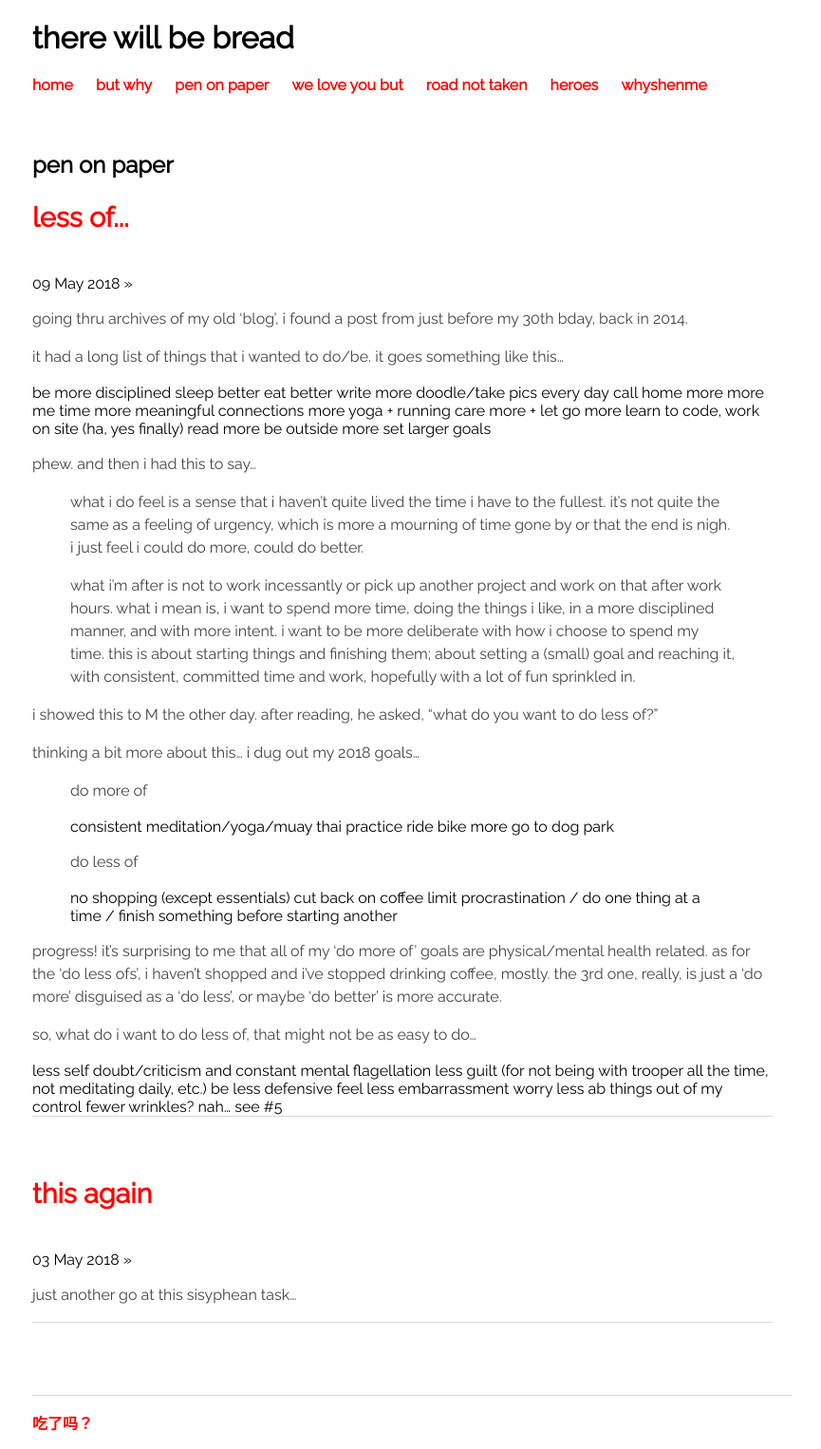
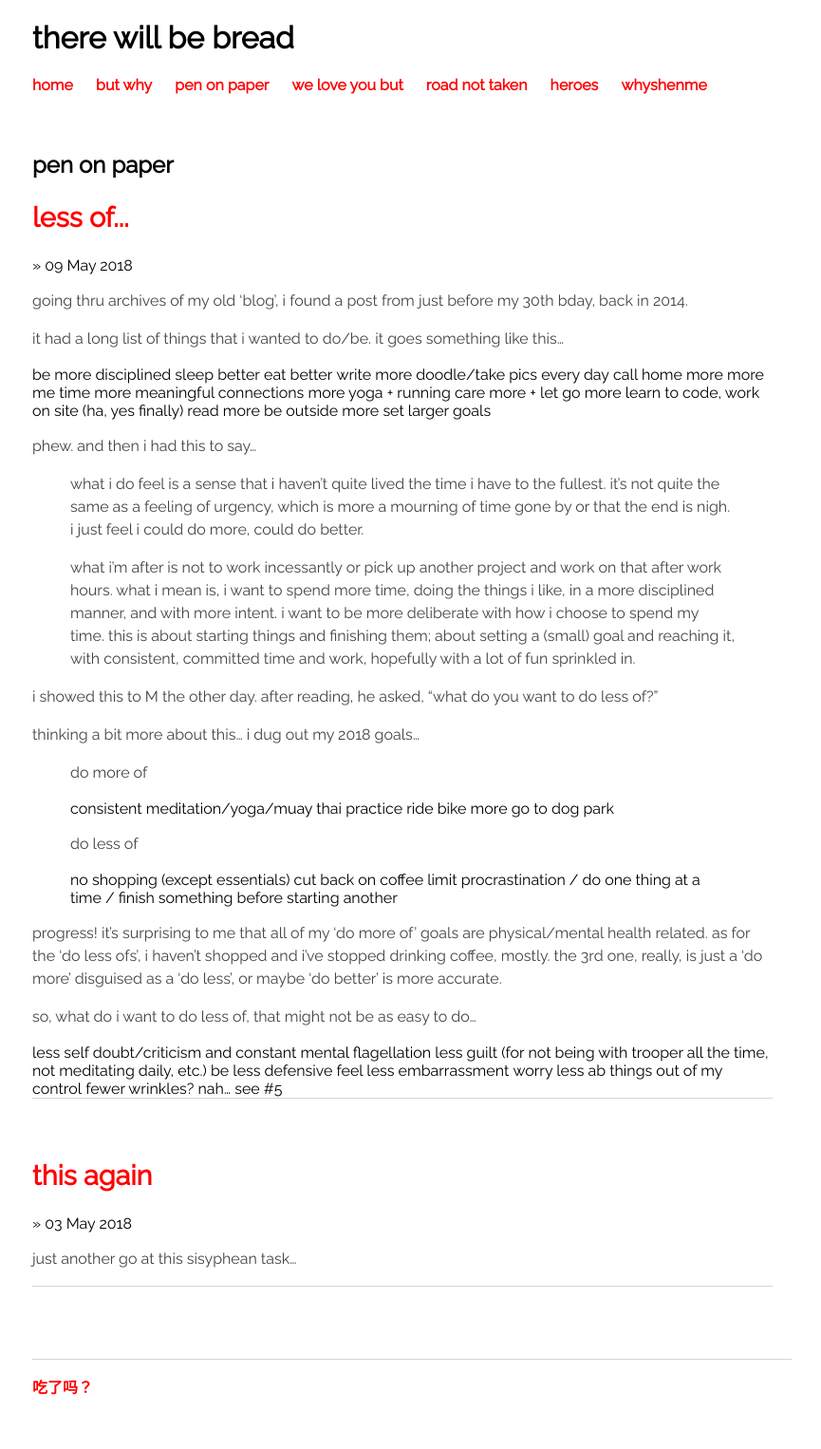
Before and after one commit to c1ndygao/cindygao.com, a Jekyll site: the page built from blog/index.html, in a window 1280 px wide. Shown: the whole page at 95% size, without its empty margins (206-1071 px from the left). Built offline with Jekyll 4.4.1, drawn with Linux system fonts in a browser that asks for light colours; after the commit the page ends 1488 px from its top, so only the background shows below that.

Commit message:
Update index.html

```diff
--- a/blog/index.html
+++ b/blog/index.html
@@ -6,8 +6,7 @@
 	<ul class="posts">
 
 	  {% for post in site.posts %}
-	    <li><a href="{{ post.url }}" title="{{ post.title }}"><h2>{{ post.title }}</h2></a><br/>
-		<span>{{ post.date | date_to_string }}</span> » </li><br/>
+	    <li><a href="{{ post.url }}" title="{{ post.title }}"><h2>{{ post.title }}</h2></a> » <span>{{ post.date | date_to_string }}</span></li><br/>
 		{{ post.content }}
 		<div style="border-top: 1px solid #d5d5d5; padding: 20px;"></div>
     	    </li>
```
